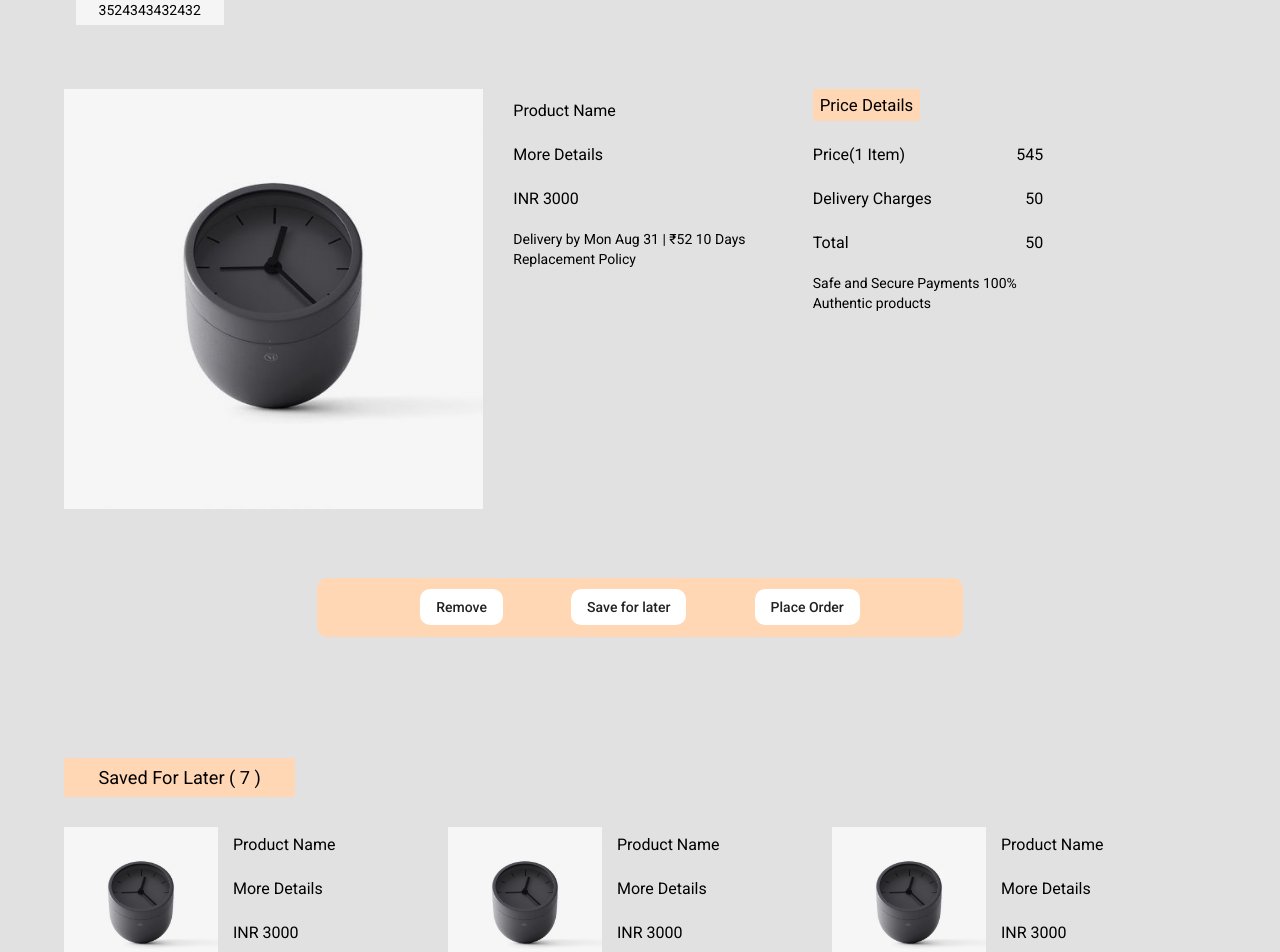
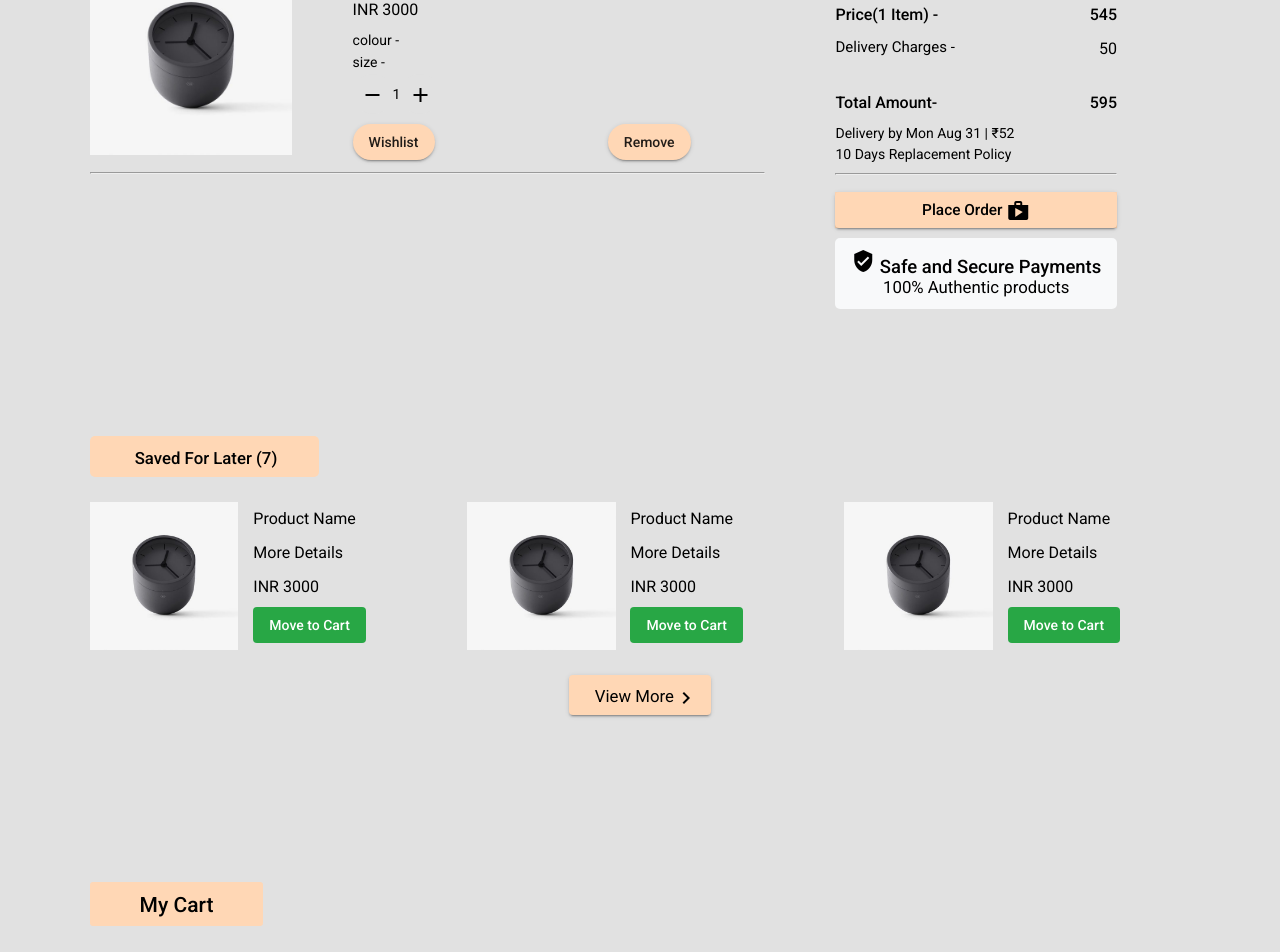
Before and after one commit to thejusvarma/E-CommerceApp, an Angular app: page /cart in a window 1280 px wide. Shown: the part 372-1324 px from the top of the page. Built offline with nearby package versions, Linux system fonts and the light colour scheme.

Commit message:
my-cart almost done

```diff
--- a/src/app/app.component.html
+++ b/src/app/app.component.html
@@ -1,3 +1,4 @@
 <app-header></app-header>
 <router-outlet></router-outlet>
+<app-my-cart></app-my-cart>
 <app-footer></app-footer>
--- a/src/app/app.module.ts
+++ b/src/app/app.module.ts
@@ -32,6 +32,8 @@ import {AboutUsComponent} from './about-us/about-us.component';
 import {OrderPlaceSuccessComponent} from './order-place-success/order-place-success.component';
 import {DealOfTheDayComponent} from './deal-of-the-day/deal-of-the-day.component';
 import {DealDayProdCardComponent} from './deal-day-prod-card/deal-day-prod-card.component';
+import { MyCartItemComponent } from './my-cart/my-cart-item/my-cart-item.component';
+import { MyCartSavedLaterComponent } from './my-cart/my-cart-saved-later/my-cart-saved-later.component';
 
 @NgModule({
   declarations: [
@@ -48,6 +50,8 @@ import {DealDayProdCardComponent} from './deal-day-prod-card/deal-day-prod-card.
     OrderPlaceSuccessComponent,
     DealOfTheDayComponent,
     DealDayProdCardComponent,
+    MyCartItemComponent,
+    MyCartSavedLaterComponent,
 
   ],
   imports: [
--- /dev/null
+++ b/src/app/my-cart/my-cart-item/my-cart-item.component.css
@@ -0,0 +1,31 @@
+
+.gap{
+  margin-left: 3%;
+}
+img{
+  width: 100%;
+  height: 95%;
+}
+.number{
+  margin-top: auto;
+  margin-bottom: auto;
+}
+button{
+  border-radius: 20px;
+  background-color: #FFd7B5;
+}
+.mat-button-toggle{
+  height: 50%;
+}
+.mat-button-toggle-group{
+  height: 50%;
+}
+
+.mat-icon-button{
+  background-color:#E1E1E1;
+  color: black;
+}
+.blue{
+  background: blue;
+
+}
--- /dev/null
+++ b/src/app/my-cart/my-cart-item/my-cart-item.component.html
@@ -0,0 +1,48 @@
+
+<div fxLayout="row" fxLayoutGap.gt-xs="40px">
+  <div fxFlex="30" fxFlex.xs="45">
+     <img src="../assets/prod2.jpg">
+  </div>
+
+  <div fxFlex="50" fxFlex.xs="55" class="gap" fxLayout="column" fxLayoutGap="-10px">
+    <div>
+      <h2>Product Name</h2>
+    </div>
+
+    <div >
+      <h3>INR 3000</h3>
+    </div>
+
+    <div>
+      <p>colour -  </p>
+    </div>
+
+    <div>
+      <p>size -</p>
+    </div>
+
+    <div fxLayout="row">
+      <button mat-icon-button aria-label="Example icon button with a vertical three dot icon">
+          <mat-icon>remove</mat-icon>
+      </button>
+      <div class="number">
+          1
+      </div>
+      <button mat-icon-button aria-label="Example icon button with a vertical three dot icon">
+        <mat-icon>add</mat-icon>
+      </button>
+    </div>
+
+    <br>
+
+    <div fxLayout="row" fxLayoutAlign="space-between">
+      <div>
+        <button mat-raised-button>Wishlist</button>
+      </div>
+      <div>
+        <button mat-raised-button>Remove</button>
+      </div>
+    </div>
+  </div>
+</div>
+<hr>
--- /dev/null
+++ b/src/app/my-cart/my-cart-item/my-cart-item.component.ts
@@ -0,0 +1,15 @@
+import { Component, OnInit } from '@angular/core';
+
+@Component({
+  selector: 'app-my-cart-item',
+  templateUrl: './my-cart-item.component.html',
+  styleUrls: ['./my-cart-item.component.css']
+})
+export class MyCartItemComponent implements OnInit {
+
+  constructor() { }
+
+  ngOnInit(): void {
+  }
+
+}
--- /dev/null
+++ b/src/app/my-cart/my-cart-saved-later/my-cart-saved-later.component.css
@@ -0,0 +1,11 @@
+img{
+  width: 100%;
+}
+.gap{
+  margin-top: 1%;
+  margin-left: 4%;
+}
+.mat-flat-button{
+  background-color: #28a745;
+  color:white;
+}
--- /dev/null
+++ b/src/app/my-cart/my-cart-saved-later/my-cart-saved-later.component.html
@@ -0,0 +1,19 @@
+<div fxFlex="40"  fxFlex.xs="50">
+  <img src="../assets/prod2.jpg">
+</div>
+
+<div fxFlex="30" fxFlex.xs="100" class="gap" fxLayout="column" fxLayoutGap="-10px">
+  <div>
+    <h3>Product Name</h3>
+  </div>
+  <div >
+    <h3>More Details</h3>
+  </div>
+  <div >
+    <h3>INR 3000</h3>
+  </div>
+
+  <div>
+    <button mat-flat-button>Move to Cart</button>
+  </div>
+</div>
--- /dev/null
+++ b/src/app/my-cart/my-cart-saved-later/my-cart-saved-later.component.ts
@@ -0,0 +1,15 @@
+import { Component, OnInit } from '@angular/core';
+
+@Component({
+  selector: 'app-my-cart-saved-later',
+  templateUrl: './my-cart-saved-later.component.html',
+  styleUrls: ['./my-cart-saved-later.component.css']
+})
+export class MyCartSavedLaterComponent implements OnInit {
+
+  constructor() { }
+
+  ngOnInit(): void {
+  }
+
+}
--- a/src/app/my-cart/my-cart.component.css
+++ b/src/app/my-cart/my-cart.component.css
@@ -1,6 +1,12 @@
 .flex-container{
-  margin:5%;
+
   margin-top: 3%;
+  margin-right: 5%;
+  margin-left: 7%;
+}
+.flex-container1{
+  margin-top: 1%;
+  margin-left: 7%;
 }
 .gap{
   margin-top: 1%;
@@ -40,7 +46,7 @@ img{
   height: fit-content;
   border:solid 0px #FFd7B5;
   background-color: #FFd7B5;
-  border-radius: 3px;
+  border-radius: 4px;
   padding-left: 3%;
   padding-right: 3%;
   padding-top: 2.5%;
@@ -72,8 +78,8 @@ img{
 }
 
 .savedlater-feature-text{
-  font-size: 130%;
-  font-weight: 400;
+  font-size: 120%;
+  font-weight: 500;
   color: black;
   padding-top: 10%;
 }
@@ -83,16 +89,16 @@ img{
   height: fit-content;
   border:solid 0px #FFd7B5;
   background-color: #FFd7B5;
-  border-radius: 3px;
-  padding-top: 10px;
+  border-radius: 5px;
+  padding-top: 12px;
   padding-bottom: 8px;
-  padding-right: 3%;
-  padding-left: 3%;
+  padding-right: 3.7%;
+  padding-left: 4%;
   margin-bottom: -3%;
 }
 
 .heading-feature-text{
-  font-size: 140%;
+  font-size: 150%;
   font-weight: 500;
   color: black;
   padding-top: 11%;
@@ -114,11 +120,35 @@ img{
 .button-spec{
   color: black;
   background-color: #FFd7B5;
-  padding-top: 0.5%;
-  padding-bottom: 0.3%;
-  padding-right: 2%;
+  padding-top: 0.2%;
+  padding-bottom: 0.1%;
+  padding-right: 1%;
   padding-left: 2%;
   font-size: 120%;
   font-weight: 400;
   margin-bottom: 10%;
 }
+ .text-bold{
+   font-weight: 550;
+ }
+
+.place-order-button{
+width: 100%;
+background: #FFd7B5;
+color: black;
+}
+
+.white-card{
+  background-color:#f8f9fa;
+  width: 100%;
+  text-align: center;
+  padding-top: 4%;
+  padding-bottom: 4%;
+  border-radius: 5px;
+  font-size: 120%;
+}
+
+.span1{
+  font-size: 110%;
+  font-weight: 500;
+}
--- a/src/app/my-cart/my-cart.component.html
+++ b/src/app/my-cart/my-cart.component.html
@@ -1,15 +1,17 @@
+
+<!-- Heading -->
 <div style="background:  #E1E1E1;">
-<br>
+
 <div class="flex-container">
-    <div fxLayoutAlign.lt-md="center none">
+    <div>
     <div class="heading-feature" >
       <span class="heading-feature-text">My Cart</span>
     </div>
   </div>
 </div>
-
-<div class="flex-container">
-  <div fxLayoutAlign.lt-md="center none" fxLayout="row">
+<br>
+<div class="flex-container1">
+  <div  fxLayout="row">
     <div><mat-icon> location_on</mat-icon></div>
     <div>
       <p>  Deliver To  -</p>
@@ -20,169 +22,106 @@
   </div>
 </div>
 
-<div  class="flex-container"  fxLayout="row" fxLayout.xs="column">
 
-  <div fxLayout="row" fxFlex="65"  fxFlex.xs="100"  >
-    <div fxFlex="75"  fxFlex.xs="40">
-      <img src="../assets/prod2.jpg">
-    </div>
+<!-- my cart items -->
+<div  class="flex-container"  fxLayout="row" fxLayout.xs="column" fxLayoutGap="70px">
+  <div fxLayout="column" fxFlex="60"  fxFlex.xs="100">
+  <div id="parentDiv" scrollSpy  style="height: 400px; overflow-y: scroll;" >
+      <app-my-cart-item></app-my-cart-item>
 
-    <div fxFlex="40" fxFlex.xs="100" class="gap" fxLayout="column">
-      <div>
-        <h3>Product Name</h3>
-      </div>
-      <div >
-        <h3>More Details</h3>
-      </div>
-      <div >
-        <h3>INR 3000</h3>
-      </div>
-      <div fxLayoutAlign="center none">
-        <p>Delivery by Mon Aug 31 | ₹52
-
-        10 Days Replacement Policy</p>
-      </div>
-      <div>
-
-      </div>
 
     </div>
   </div>
 
-  <div  fxFlex="20"  fxFlex.xs="100"  fxLayout="column" >
+  <div  fxFlex="25"  fxFlex.xs="100"  fxLayout="column"  fxLayoutGap="-10px">
     <div fxLayoutAlign.lt-md="center none">
       <div class="label-feature" >
-        <span class="label-feature-text">Price Details</span>
+        <span class="label-feature-text text-bold">Price Details</span>
+      </div>
+    </div>
+
+    <br>
+    <div fxLayout="row" fxLayoutGap="30%" fxLayoutGap.md="30%" fxLayoutAlign="space-between">
+      <div>
+        <h3 class="text-bold">Price(1 Item) -</h3>
+      </div>
+      <div>
+        <h3 class="text-bold">545</h3>
+      </div>
+    </div>
+
+    <div fxLayout="row" fxLayoutGap="30%" fxLayoutGap.md="30%" fxLayoutAlign="space-between">
+      <div>
+        <h4>Delivery Charges -</h4>
+      </div>
+      <div>
+        <h3 >50</h3>
       </div>
     </div>
     <br>
-    <div fxLayout="row" fxLayoutGap="30%" fxLayoutGap.md="30%" fxLayoutAlign="space-between">
+
+    <div fxLayout="row" fxLayoutGap="30%" fxLayoutGap.md="30%"  fxLayoutAlign="space-between">
       <div>
-        <h3>Price(1 Item)</h3>
+        <h3 class="text-bold">Total Amount-</h3>
       </div>
       <div>
-        <h3>545</h3>
-      </div>
-    </div>
-    <div fxLayout="row" fxLayoutGap="30%" fxLayoutGap.md="30%" fxLayoutAlign="space-between">
-      <div>
-        <h3>Delivery Charges</h3>
-      </div>
-      <div>
-        <h3>50</h3>
-      </div>
-    </div>
-    <div fxLayout="row" fxLayoutGap="30%" fxLayoutGap.md="30%"  fxLayoutAlign="space-between">
-      <div>
-        <h3>Total</h3>
-      </div>
-      <div>
-        <h3>50</h3>
+        <h3 class="text-bold">595</h3>
       </div>
     </div>
 
-    <div fxLayoutAlign="center none" style="margin-bottom: 5%;">
-      <span > Safe and Secure Payments 100% Authentic products</span>
+    <div fxLayout="column" fxLayoutAlign="center none" fxLayoutGap="1px">
+        <p>Delivery by Mon Aug 31 | ₹52 </p>
+        <p> 10 Days Replacement Policy </p>
+    </div>
+    <div>
+      <hr>
+    </div>
+    <br>
+    <div class="place-order-button">
+      <button mat-raised-button class="place-order-button span1" >Place Order <mat-icon>shop</mat-icon></button>
+    </div>
+    <br>
+
+    <div class="white-card">
+      <span class="span1"><mat-icon>verified_user</mat-icon> Safe and Secure Payments </span>
+      <br>
+      <span > 100% Authentic products</span>
     </div>
   </div>
 </div>
 
-<div class="flex-container" fxLayoutAlign="center center" >
-  <div class="feature" >
-    <div fxLayout="row" fxLayout.xs="column" fxLayoutAlign="space-evenly center">
-      <div>
-        <a mat-flat-button href="#" target="_blank">Remove</a>
-      </div>
-      <div>
-        <a mat-flat-button href="#" target="_blank">Save for later</a>
-      </div>
-      <div>
-        <a mat-flat-button href="#" target="_blank">Place Order</a>
-      </div>
-    </div>
-</div>
-</div>
+<br>
+<br>
 
+<!-- saved for later -->
 <div class="flex-container">
   <div fxLayoutAlign.lt-md="center none">
     <div class="savedlater-feature" >
-      <span class="savedlater-feature-text">Saved For Later ( 7 )</span>
+      <span class="savedlater-feature-text">Saved For Later (7)</span>
     </div>
   </div>
 </div>
+<br>
+
+<div fxLayout="row" class="flex-container" fxLayout.xs="column" fxLayoutGap="5px">
+  <div fxLayout="row" fxFlex="35"  fxFlex.xs="50"  >
+   <app-my-cart-saved-later></app-my-cart-saved-later>
+  </div>
+
+  <div fxLayout="row" fxFlex="35"  fxFlex.xs="50"  >
+    <app-my-cart-saved-later></app-my-cart-saved-later>
+   </div>
 
 
-<div fxLayout="row" class="flex-container">
-  <div fxLayout="row" fxFlex="65"  fxFlex.xs="100"  >
-    <div fxFlex="40"  fxFlex.xs="40">
-      <img src="../assets/prod2.jpg">
-    </div>
-
-    <div fxFlex="30" fxFlex.xs="100" class="gap" fxLayout="column">
-      <div>
-        <h3>Product Name</h3>
-      </div>
-      <div >
-        <h3>More Details</h3>
-      </div>
-      <div >
-        <h3>INR 3000</h3>
-      </div>
-
-      <div>
-
-      </div>
-    </div>
-  </div>
-
-  <div fxLayout="row" fxFlex="65"  fxFlex.xs="100"  >
-    <div fxFlex="40"  fxFlex.xs="40">
-      <img src="../assets/prod2.jpg">
-    </div>
-
-    <div fxFlex="30" fxFlex.xs="100" class="gap" fxLayout="column">
-      <div>
-        <h3>Product Name</h3>
-      </div>
-      <div >
-        <h3>More Details</h3>
-      </div>
-      <div >
-        <h3>INR 3000</h3>
-      </div>
-
-      <div>
-
-      </div>
-    </div>
-  </div>
-
-  <div fxLayout="row" fxFlex="65"  fxFlex.xs="100" [fxShow.xs]="isVisibleOnMobile()" >
-    <div fxFlex="40"  fxFlex.xs="40">
-      <img src="../assets/prod2.jpg">
-    </div>
-
-    <div fxFlex="30" fxFlex.xs="100" class="gap" fxLayout="column">
-      <div>
-        <h3>Product Name</h3>
-      </div>
-      <div >
-        <h3>More Details</h3>
-      </div>
-      <div >
-        <h3>INR 3000</h3>
-      </div>
-
-      <div>
-
-      </div>
-    </div>
+  <div fxLayout="row" fxFlex="35" [fxShow.xs]="isVisibleOnMobile()" >
+    <app-my-cart-saved-later></app-my-cart-saved-later>
   </div>
 
 </div>
+<br>
 
 <div fxLayoutAlign="center none">
-  <button mat-raised-button class="button-spec">View More</button>
+  <button mat-raised-button class="button-spec">View More<mat-icon>chevron_right</mat-icon></button>
 </div>
 
 </div>
```
Also changed, not shown: 2 other files (tests, documents, lock files or other folders).
